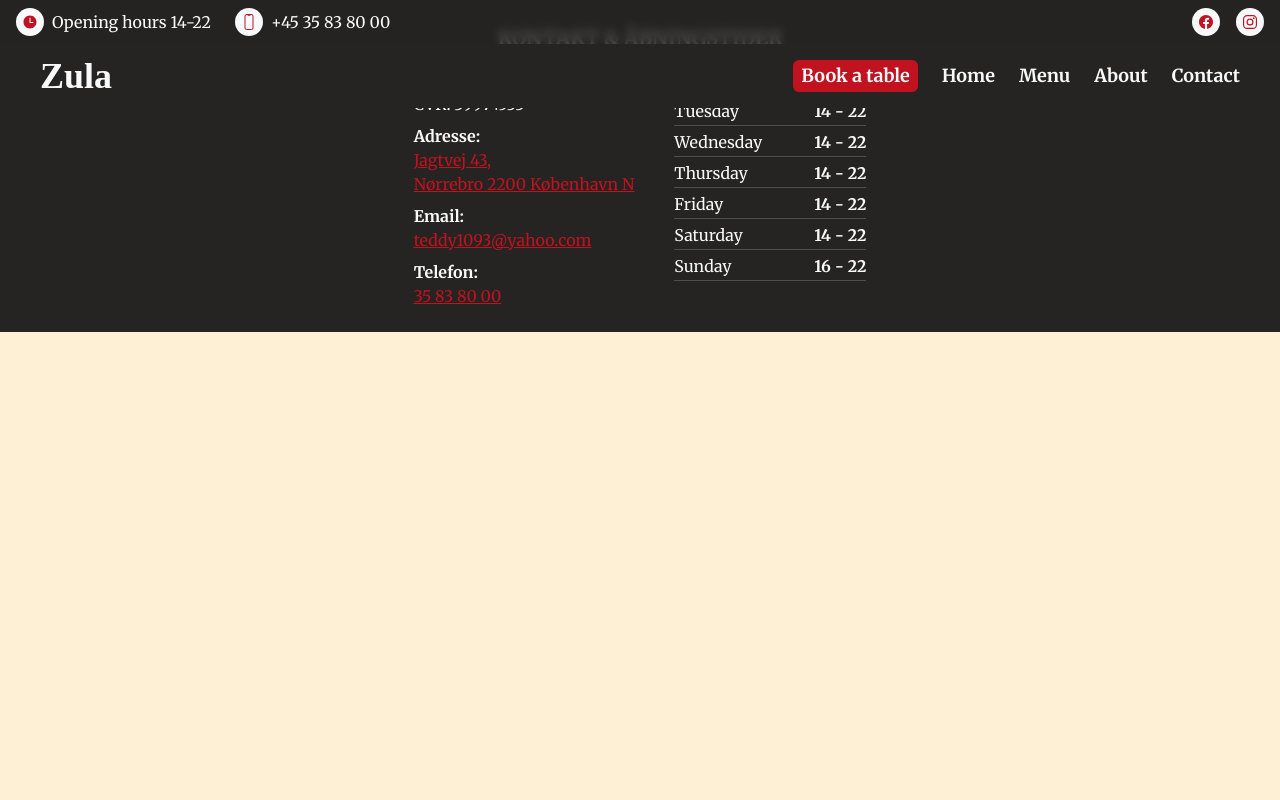
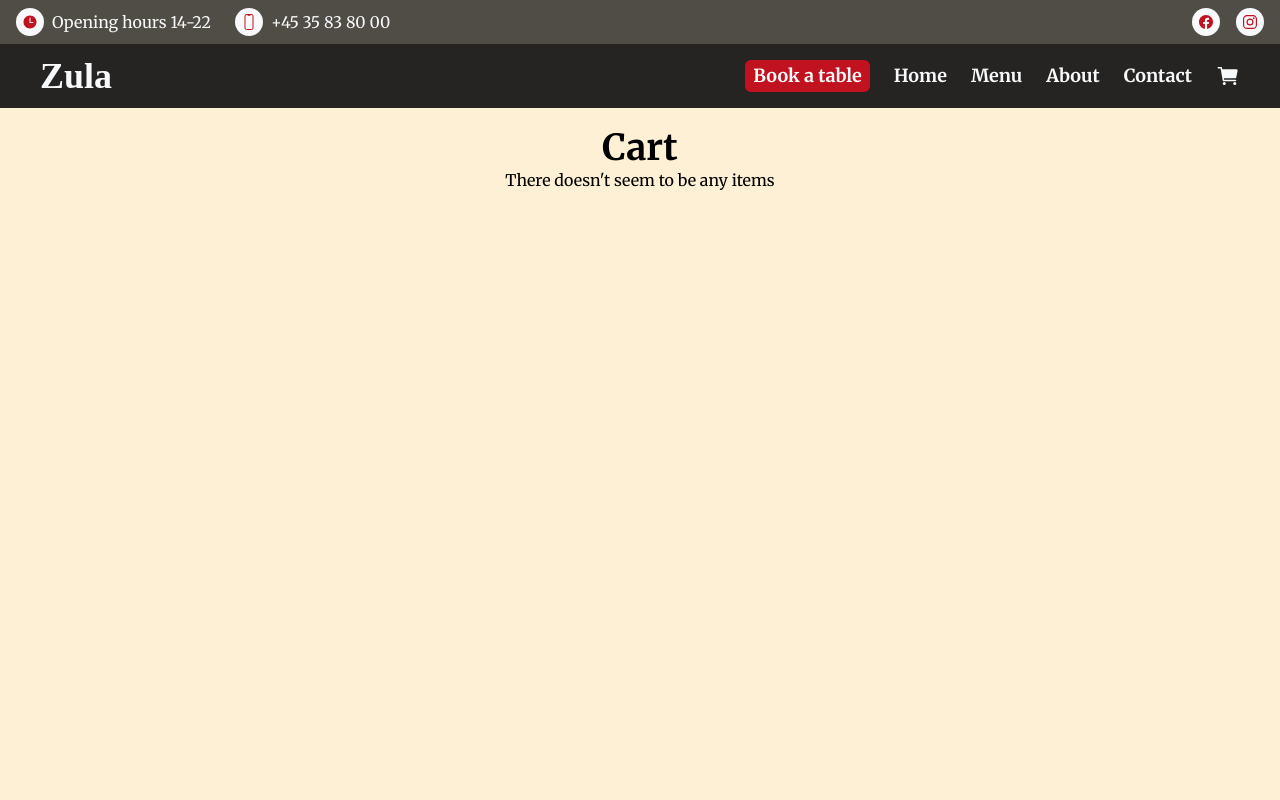
Before and after one commit to orindholt/zula-restaurant, a React (Create React App) app: page /cart in a window 1280 px wide. Shown: the top 800 px of the page. Built offline with nearby package versions, Linux system fonts and the light colour scheme; a web font is replaced by a local one.

Commit message:
Add cart page

```diff
--- /dev/null
+++ b/src/components/cart/CartProduct.js
@@ -0,0 +1,40 @@
+import { IoClose } from "react-icons/io5";
+import { useContext } from "react";
+import { cartContext } from "../../util/cartContext";
+import { motion as m } from "framer-motion";
+
+const CartProduct = ({ product }) => {
+	const { contents, setContents } = useContext(cartContext);
+
+	const { name, price, image } = product.acf;
+	const { category } = product;
+
+	const removeItem = () => {
+		setContents(contents.filter((p) => p !== product));
+	};
+
+	return (
+		<m.tr>
+			<td
+				className="text-xl text-red-normal cursor-pointer"
+				onClick={removeItem}
+			>
+				<IoClose />
+			</td>
+			<td className="w-1/4">
+				<img src={image} alt={name} />
+			</td>
+			<th>
+				<h3 className="font-bold text-xl">{name}</h3>
+			</th>
+			<td>
+				<p>{category}</p>
+			</td>
+			<td>
+				<p>{price} kr</p>
+			</td>
+		</m.tr>
+	);
+};
+
+export default CartProduct;
--- a/src/components/nav/navbar/NavItem.js
+++ b/src/components/nav/navbar/NavItem.js
@@ -1,12 +1,12 @@
 import { Link } from "react-router-dom";
 
-const NavItem = ({ text, to, className = "" }) => {
+const NavItem = ({ children, to, className = "" }) => {
 	return (
 		<li
 			className={`hover:text-red-normal hover:scale-105 transition-all flex ${className}`}
 		>
 			<Link className="w-full h-full" to={to}>
-				{text}
+				{children}
 			</Link>
 		</li>
 	);
--- a/src/components/nav/navbar/Navbar.js
+++ b/src/components/nav/navbar/Navbar.js
@@ -1,8 +1,13 @@
 import GenericButton from "../../button/GenericButton";
 import Logo from "../../icons/Logo";
 import NavItem from "./NavItem";
+import { IoCart } from "react-icons/io5";
+import { cartContext } from "../../../util/cartContext";
+import { useContext } from "react";
 
 const Navbar = () => {
+	const cart = useContext(cartContext);
+
 	return (
 		<nav className="py-3 px-10 bg-black text-white">
 			<div className="flex flex-col sm:flex-row">
@@ -13,10 +18,28 @@ const Navbar = () => {
 						caption="Book a table"
 						className="rounded-md !py-0.5 !px-2"
 					/>
-					<NavItem text="Home" to="/" />
-					<NavItem text="Menu" to="/menu" />
-					<NavItem text="About" to="/about" />
-					<NavItem text="Contact" to="/contact" />
+					<NavItem content="Home" to="/">
+						Home
+					</NavItem>
+					<NavItem content="Menu" to="/menu">
+						Menu
+					</NavItem>
+					<NavItem content="About" to="/about">
+						About
+					</NavItem>
+					<NavItem content="Contact" to="/contact">
+						Contact
+					</NavItem>
+					<NavItem to="/cart" className="hover:!text-white ">
+						<div
+							data-amount={cart.contents.length}
+							className={`text-2xl ${
+								Boolean(cart.contents.length) ? "cart" : ""
+							}`}
+						>
+							<IoCart />
+						</div>
+					</NavItem>
 				</ul>
 			</div>
 		</nav>
--- a/src/components/product/Product.js
+++ b/src/components/product/Product.js
@@ -1,10 +1,12 @@
 import { AnimatePresence, motion as m } from "framer-motion";
-import { useState } from "react";
+import { useContext, useEffect, useState } from "react";
+import { cartContext } from "../../util/cartContext";
 import GenericButton from "../button/GenericButton";
 import LightBox from "./LightBox";
 
 const Product = ({ product }) => {
 	const [lightBox, setLightBox] = useState(false);
+	const { contents, setContents } = useContext(cartContext);
 	const { name, price, image } = product.acf;
 	const { category } = product;
 
@@ -15,6 +17,10 @@ const Product = ({ product }) => {
 
 	const toggleLightBox = () => {
 		setLightBox(!lightBox);
+	};
+
+	const addToCart = (product) => {
+		setContents(contents.length ? [...contents, product] : [product]);
 	};
 
 	return (
@@ -35,7 +41,10 @@ const Product = ({ product }) => {
 						className="rounded-sm shadow-lg cursor-pointer"
 						onClick={toggleLightBox}
 					/>
-					<GenericButton caption="Add to cart" />
+					<GenericButton
+						caption="Add to cart"
+						click={() => addToCart(product)}
+					/>
 				</div>
 			</m.li>
 		</>
--- a/src/index.css
+++ b/src/index.css
@@ -5,9 +5,15 @@
 @tailwind components;
 @tailwind utilities;
 
-body {
-	@apply bg-tan font-base;
+@layer base {
+	body {
+		@apply bg-tan font-base;
+	}
+	ul, li {
+		list-style: none;
+	}
 }
+
 @layer components {
 	.contact-input {
 		@apply p-4 border-2 border-gray-300 rounded-lg;
@@ -23,4 +29,7 @@ body {
 	.book-table {
 		@apply p-4 border-2 border-gray-300 rounded-lg;
 	}
+	.cart {
+		@apply relative after:w-4 after:h-4 after:rounded-full after:text-sm after:grid after:place-content-center after:pb-0.5 after:absolute after:bg-red-normal after:-top-2 after:-right-2 after:content-[attr(data-amount)];
+	}
 }
--- a/src/pages/App.js
+++ b/src/pages/App.js
@@ -7,10 +7,13 @@ import Header from "../templates/Header";
 import Footer from "../components/footer/Footer";
 import TableBooking from "./TableBooking";
 import ScrollToTop from "../util/SlideToTop";
+import Cart from "./Cart";
+import CartContextProvider from "../util/cartContext";
 
 const App = () => {
 	return (
 		<div className="App flex flex-col">
+			<CartContextProvider>
 				<Router>
 					<ScrollToTop />
 					<Header />
@@ -20,9 +23,11 @@ const App = () => {
 						<Route path="/about" element={<About />} />
 						<Route path="/contact" element={<Contact />} />
 						<Route path="/table" element={<TableBooking />} />
+						<Route path="/cart" element={<Cart />} />
 					</Routes>
 					<Footer />
 				</Router>
+			</CartContextProvider>
 		</div>
 	);
 };
--- /dev/null
+++ b/src/pages/Cart.js
@@ -0,0 +1,42 @@
+import { useContext, useState, useEffect } from "react";
+import GenericButton from "../components/button/GenericButton";
+import CartProduct from "../components/cart/CartProduct";
+import Layout from "../templates/Layout";
+import { cartContext } from "../util/cartContext";
+
+const Cart = () => {
+	const { contents, setContents } = useContext(cartContext);
+	const [totalPrice, setTotalPrice] = useState(0);
+
+	useEffect(() => {
+		let sum = 0;
+		contents.forEach((product) => (sum += parseInt(product.acf.price)));
+		setTotalPrice(sum);
+	}, [contents]);
+
+	return (
+		<Layout>
+			<h1 className="text-4xl font-bold text-center">Cart</h1>
+			{!contents.length ? (
+				<p className="text-center">There doesn't seem to be any items</p>
+			) : (
+				<>
+					<table className="border-collapse">
+						{contents.map((product, i) => {
+							return <CartProduct product={product} key={i} />;
+						})}
+					</table>
+					<hr className="border-black my-4" />
+					<p className="text-xl text-right">Total: {totalPrice} kr</p>
+					<GenericButton
+						caption="Checkout"
+						anchor="/check"
+						className="max-w-fit"
+					/>
+				</>
+			)}
+		</Layout>
+	);
+};
+
+export default Cart;
--- a/src/pages/Contact.js
+++ b/src/pages/Contact.js
@@ -3,7 +3,7 @@ import Layout from "../templates/Layout";
 const Contact = () => {
 	return (
 		<Layout className="text-center ">
-			<div className="">
+			<div>
 				<h1 className="text-4xl font-bold text-center">Contact Zula</h1>
 				<p className="text-center mt-2">
 					Zula er en lille by i det centrale Eritrea.
--- /dev/null
+++ b/src/util/cartContext.js
@@ -0,0 +1,14 @@
+import { createContext, useState } from "react";
+
+export const cartContext = createContext(null);
+
+const CartContextProvider = ({ children }) => {
+	const [contents, setContents] = useState([]);
+	return (
+		<cartContext.Provider value={{ contents, setContents }}>
+			{children}
+		</cartContext.Provider>
+	);
+};
+
+export default CartContextProvider;
```
Lines whose indentation alone changed are shown as unchanged.
